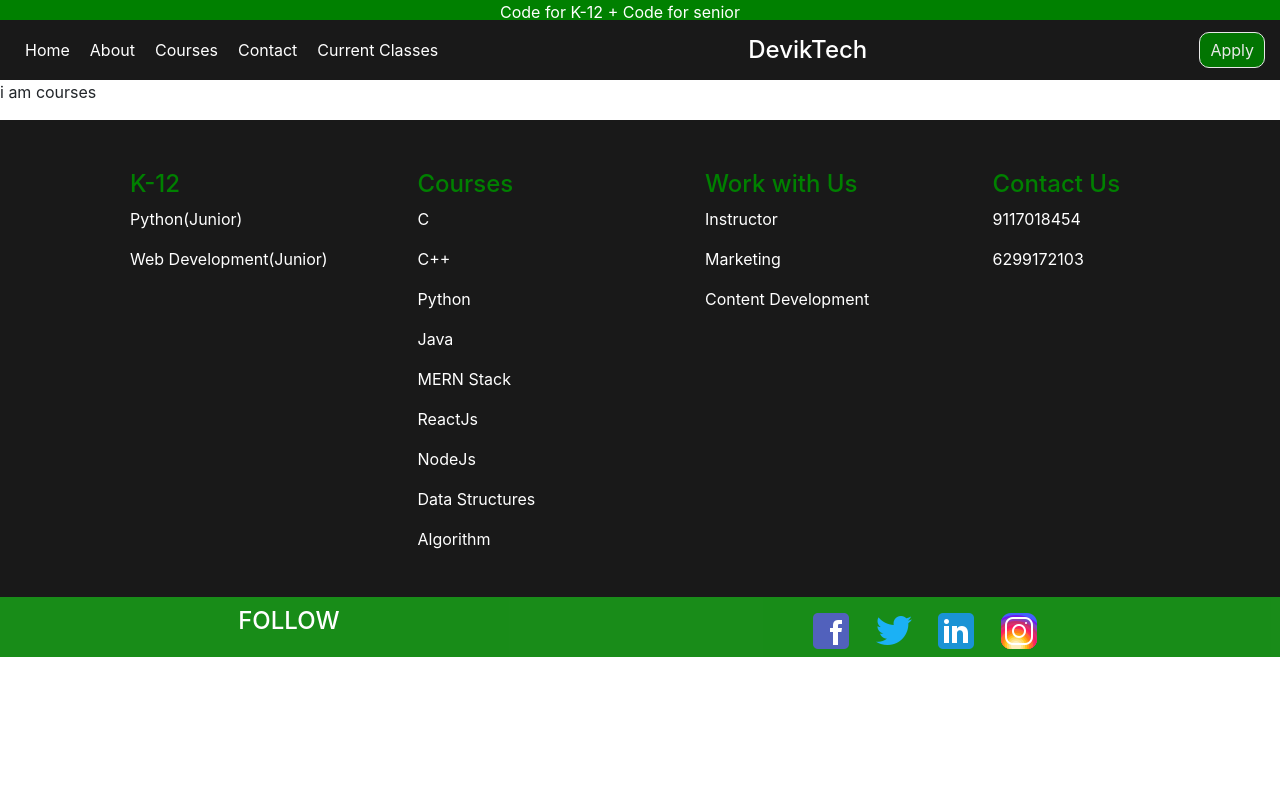
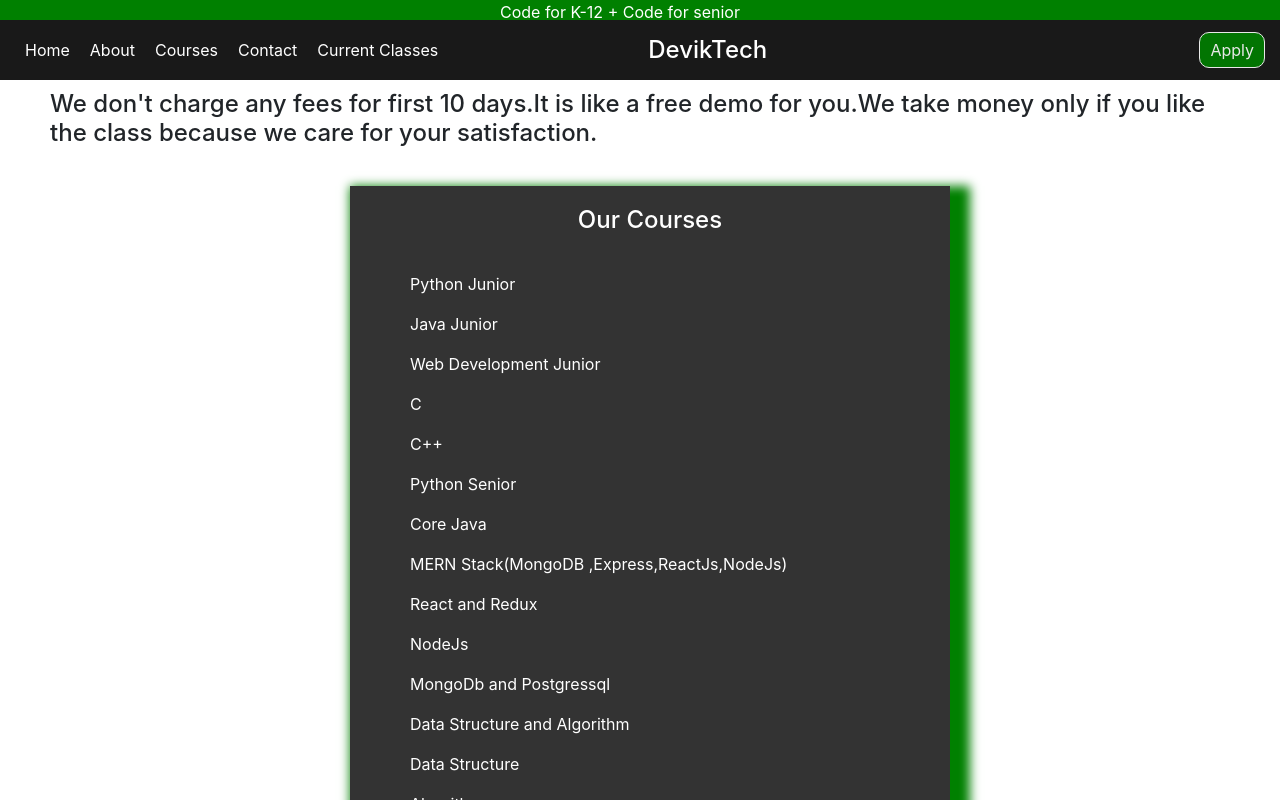
Before and after one commit to vikash990/vikash, a React (Create React App) app: page /courses in a window 1280 px wide. Shown: the top 800 px of the page. Built offline with nearby package versions, Linux system fonts and the light colour scheme.

Commit message:
deviktech-version-1

```diff
--- a/package.json
+++ b/package.json
@@ -8,6 +8,8 @@
     "@testing-library/react": "^9.5.0",
     "@testing-library/user-event": "^7.2.1",
     "bootstrap": "^4.4.1",
+    "google-map-react": "^1.1.7",
+    "google-maps-react": "^2.0.2",
     "react": "^16.13.1",
     "react-bootstrap": "^1.0.0",
     "react-dom": "^16.13.1",
--- a/src/Components/Slider/sideDrawer.js
+++ b/src/Components/Slider/sideDrawer.js
@@ -20,7 +20,6 @@ const NavWrapper = styled('div')`
    transform:translateX(-100%);
    transition:transform 0.5s ease-out;
     `;
-
 
 const NavLinkWrapper= styled(NavLink)`
    list-style:none;
@@ -46,7 +45,7 @@ const SideDrawer = props => {
            <NavLinkWrapper to ="/about" exact >About</NavLinkWrapper>
            <NavLinkWrapper to ="/courses" exact >Courses</NavLinkWrapper>
            <NavLinkWrapper to ="/contact" exact >Contact</NavLinkWrapper>
-           <NavLinkWrapper to ="/new" exact >New</NavLinkWrapper>
+           <NavLinkWrapper to ="/currentClass" exact >Current Class</NavLinkWrapper>
     </NavWrapper>
     )
 
--- a/src/Components/about.js
+++ b/src/Components/about.js
@@ -1,15 +1,69 @@
 import React from 'react';
+import styled from "styled-components";
+
+
+const AboutWrapper = styled('div')`
+
+
+
+`;
+
+const AboutUsInfoWrapper = styled('div')`
+   display:flex;
+   flex-direction:column;
+   height:60vh;
+   width:600px;
+   margin:30px 0px 50px 350px;
+   padding:20px 60px;
+   color:white;
+   background-color:rgba(0,0,0,0.8);
+   box-shadow: 10px 10px 10px 10px  green;
+
+   @media(max-width:768px) {
+    margin:30px 5px;
+    width:300px;
+}
+
+`;
+
+const HeadWrapper = styled('div')`
+
+    text-align:center;
+    margin-bottom:30px;
+
+`;
+
+const DescriptionWrapper = styled('div')`
+
+
+`;
 
 class About extends React.Component{
 
     render(){
         return(
-        <div>
-          <p>Hi I am about</p>
-       </div>
+            <AboutWrapper>
+               <AboutUsInfoWrapper>
+                  <HeadWrapper>
+                      <h5>DevikTech Education Services</h5>
+                  </HeadWrapper>
+                  <DescriptionWrapper>
+                      <p>we at deviktech strongly believe that student has very high potential to
+                         achieve their goals.But due to lack of correct guidance they are unable to
+                         achieve their goals.We with the help of our expert provide best platform
+                         to achieve their goals.We help them to explore their potential.
+                      </p>
+                      <p>
+                        Student can enroll with our live online courses and start building their
+                        bright future.Then can save time.We provide 10 days free lecture to the
+                        students so that they will get the option to understand our classes and
+                        our expert because we care student satisfaction.
+                      </p>
+                  </DescriptionWrapper>
+               </AboutUsInfoWrapper>
+            </AboutWrapper>
         );
+    }
+}
 
-    }
-
-}
 export default About;
--- a/src/Components/contact.js
+++ b/src/Components/contact.js
@@ -1,16 +1,72 @@
-import React from 'react';
+import React, { Component } from 'react';
+import styled from "styled-components";
+import logomap from '../Images/googleMap.png';
+
+const ContactWrapper = styled('div')`
+
+     display:flex;
+     flex-direction:row;
+
+     @media(max-width:768px) {
+      flex-direction:column;
+  }
+
+`;
+
+const ImageWrapper = styled('div')`
+
+   display:flex;
+   flex-direction:column;
+   width:900px;
+   margin:60px 40px 40px 60px;
+
+   @media(max-width:768px) {
+
+    margin:30px 10px;
+    width:300px;
+}
+
+`;
+
+const AddressWrapper = styled('div')`
+   display:flex;
+   flex-direction:column;
+   width:300px;
+   margin:70px 0px;
+   padding:80px 60px;
+   color:white;
+   background-color:rgba(0,0,0,0.8);
+   box-shadow: 10px 10px 10px 10px  green;
+
+   @media(max-width:768px) {
+
+    margin:30px 5px;
+    width:300px;
+}
 
 
-class Contact extends React.Component{
+`;
+class Contact extends Component {
 
-    render(){
-        return(
-        <div>
-          <p>Hi am contact</p>
-       </div>
-        );
+  render() {
+    return (
+      <ContactWrapper>
+        <ImageWrapper>
+           <img src={logomap}/>
+        </ImageWrapper>
+        <AddressWrapper>
+          <h5>Bangalore Head(Office)</h5>
+          <p></p>
+          <p>New friends Colony 80 Feet Road,
+                 4th Block, Koramangala,
+                 Bengaluru - 560034</p>
+            <p></p>
+           <p>Email:-DevikTechie@gmail.com</p>
+           <p>Phone:-9117018454</p>
+        </AddressWrapper>
+      </ContactWrapper>
+    );
+  }
+}
 
-    }
-
-}
 export default Contact;
--- a/src/Components/courses.js
+++ b/src/Components/courses.js
@@ -1,16 +1,87 @@
 import React from 'react';
+import styled from "styled-components";
 
 
-class Apply extends React.Component{
+const CoursesWrapper = styled('div')`
+
+
+`;
+
+const NoteWrapper = styled('div')`
+     display:flex;
+     flex-direction:row;
+     margin:10px 50px;
+`;
+
+
+const CoursesInfoWrapper = styled('div')`
+   display:flex;
+   flex-direction:column;
+   width:600px;
+   margin:30px 0px 50px 350px;
+   padding:20px 60px;
+   color:white;
+   background-color:rgba(0,0,0,0.8);
+   box-shadow: 10px 10px 10px 10px  green;
+
+   @media(max-width:768px) {
+    margin:30px 5px 50px 5px;
+    width:300px;
+}
+
+`;
+
+const HeadWrapper = styled('div')`
+
+    text-align:center;
+    margin-bottom:30px;
+
+`;
+
+const DescriptionWrapper = styled('div')`
+
+
+`;
+
+const AllCourseWrapper = styled('div')``;
+
+
+
+class Courses extends React.Component{
 
     render(){
         return(
-        <div>
-          <p>i am courses</p>
-       </div>
+            <CoursesWrapper>
+                <NoteWrapper>
+                <h4>We don't charge any fees for first 10 days.It is like a free demo for you.We take money
+                    only if you like the class because we care for your satisfaction.</h4>
+            </NoteWrapper>
+               <CoursesInfoWrapper>
+                  <HeadWrapper>
+                      <h4>Our Courses</h4>
+                  </HeadWrapper>
+                  <AllCourseWrapper>
+                      <p>Python Junior</p>
+                      <p>Java Junior</p>
+                      <p>Web Development Junior</p>
+                      <p>C</p>
+                      <p>C++</p>
+                      <p>Python Senior</p>
+                      <p>Core Java</p>
+                      <p>MERN Stack(MongoDB ,Express,ReactJs,NodeJs)</p>
+                      <p>React and Redux</p>
+                      <p>NodeJs</p>
+                      <p>MongoDb and Postgressql</p>
+                      <p>Data Structure and Algorithm</p>
+                      <p>Data Structure</p>
+                      <p>Algorithm</p>
+                  </AllCourseWrapper>
+
+               </CoursesInfoWrapper>
+
+            </CoursesWrapper>
         );
+    }
+}
 
-    }
-
-}
-export default Apply;
+export default Courses;
--- a/src/Components/currentClass.js
+++ b/src/Components/currentClass.js
@@ -157,7 +157,7 @@ class CurrentClass extends React.Component{
         <div>
             <NoteWrapper>
                 <h4>We don't charge any fees for first 10 days.It is like a free demo for you.We take money
-                    only if you like the class because we care for your for your satisfaction.</h4>
+                    only if you like the class because we care for  your satisfaction.</h4>
             </NoteWrapper>
            <AllCourseWrapper>
               {upComingBatches.map((item,index) => (
@@ -166,12 +166,12 @@ class CurrentClass extends React.Component{
                       <HeadingSubWrapper> <h6>{item.subject} </h6></HeadingSubWrapper>
                       <SubjectWrapper><p>{item.date}</p></SubjectWrapper>
                       <TimeFeesWrapper>
-                         <p> {item.duration}</p>
-                         <p>{item.fees}</p>
+                         {/* <p> {item.duration}</p>
+                         <p>{item.fees}</p> */}
                        </TimeFeesWrapper>
                        <ApplyKnowMoreWrapper>
                          <ContactWrapper>
-                           <p>6299172103</p>
+                           <p>9117018454</p>
                         </ContactWrapper>
                            <ApplyWrapper target="_blank" href="https://docs.google.com/forms/d/e/1FAIpQLSfu0Iw5dSJNbymQetE7trMsoil-WWqUfylVgyg7GC0TYjdECw/viewform?vc=0&c=0&w=1">Register</ApplyWrapper>
                        </ApplyKnowMoreWrapper>
--- a/src/Components/header.js
+++ b/src/Components/header.js
@@ -67,7 +67,7 @@ border: 1px solid white;
 `;
 const ComapnyNameWrapper = styled('h4')`
      color:white;
-     padding:4px 300px;
+     padding:4px 200px;
      @media(max-width:769px){
         display:none;
     }
--- a/src/Components/home.js
+++ b/src/Components/home.js
@@ -313,8 +313,8 @@ class Home extends React.Component{
                       <HeadingSubWrapper> <h6>{item.heading} </h6></HeadingSubWrapper>
                       <SubjectWrapper><p>{item.subject}</p></SubjectWrapper>
                       <TimeFeesWrapper>
-                         <p> {item.duration}</p>
-                         <p>{item.fees}</p>
+                        {/*  <p> {item.duration}</p>
+                         <p>{item.fees}</p> */}
                        </TimeFeesWrapper>
                        <ApplyKnowMoreWrapper>
                            <ApplyWrapper target="_blank" href="https://docs.google.com/forms/d/e/1FAIpQLSfu0Iw5dSJNbymQetE7trMsoil-WWqUfylVgyg7GC0TYjdECw/viewform?vc=0&c=0&w=1">Apply</ApplyWrapper>
```
Also changed, not shown: src/Images/googleMap.png (added), 1 other file (tests, documents, lock files or other folders).
